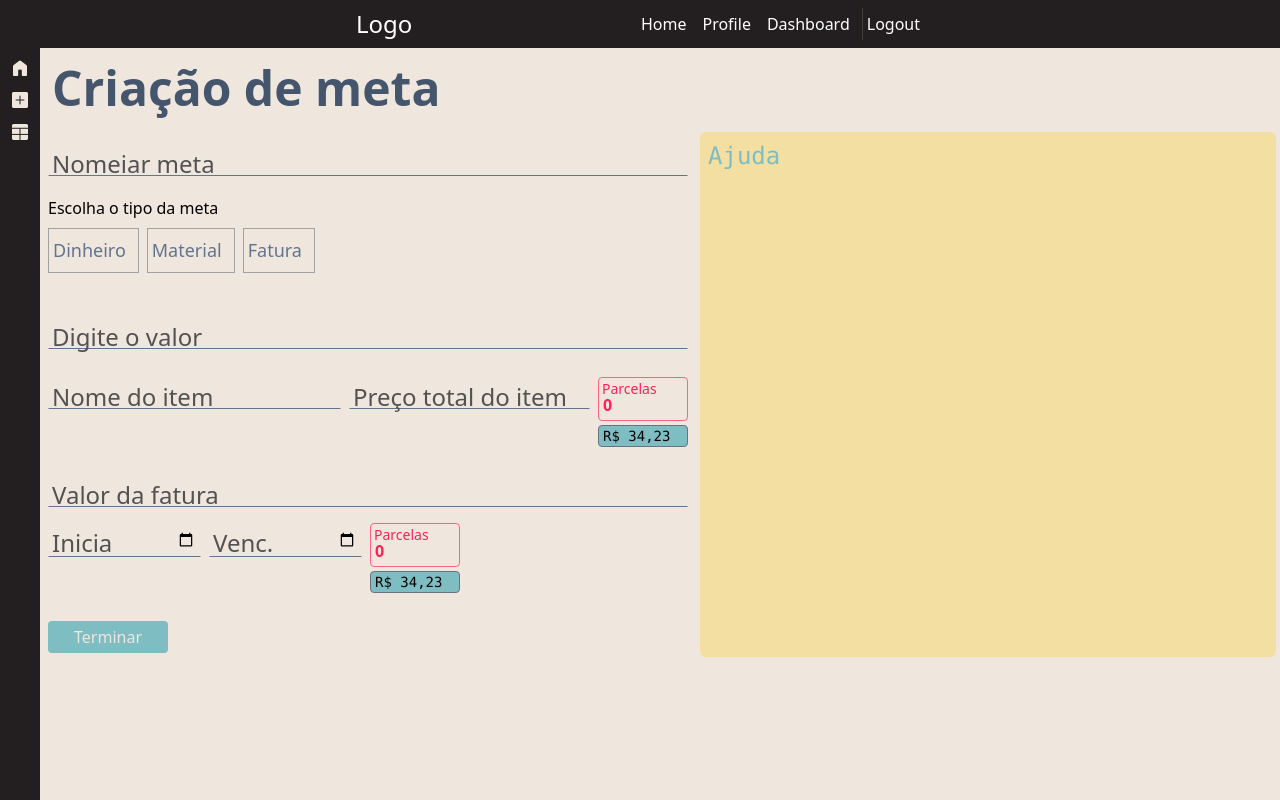
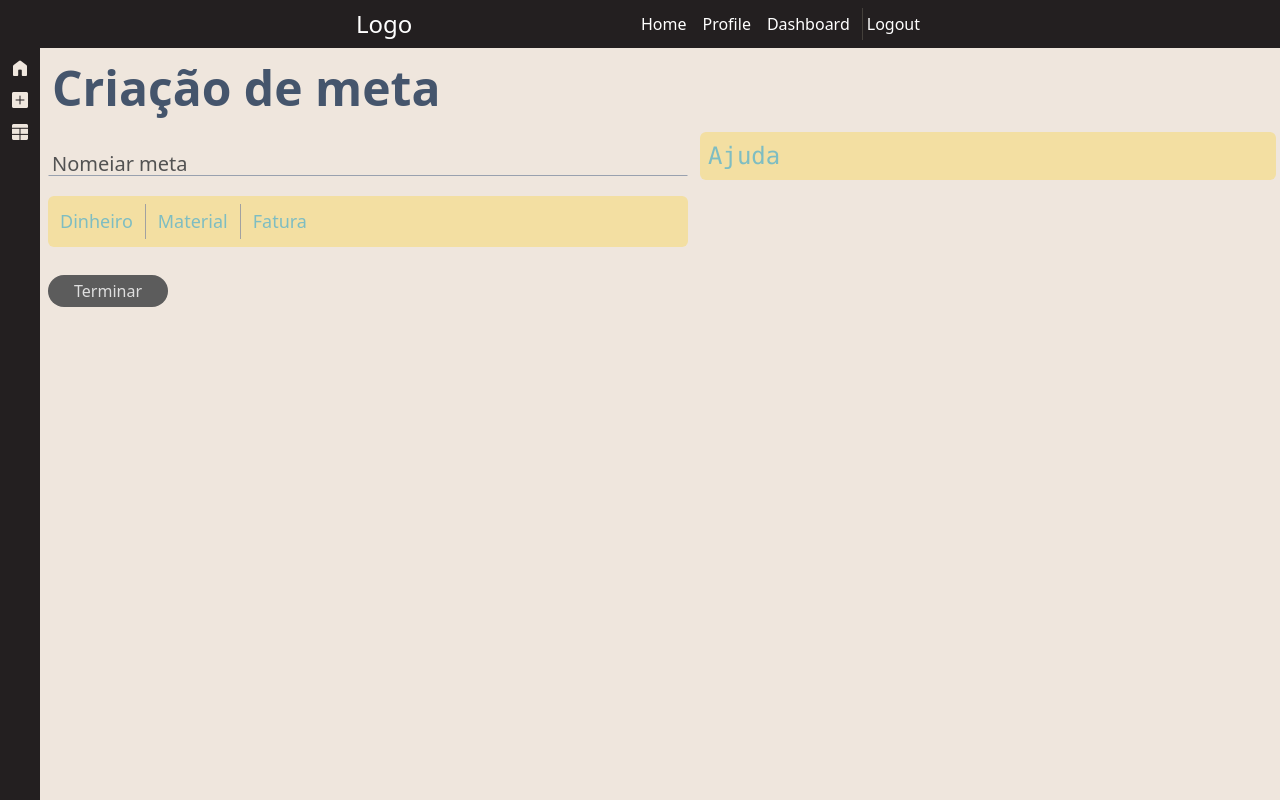
Before and after one commit to Luc4sDomingu3z/ForEnterTcc, an Angular app: page /dashboard/new in a window 1280 px wide. Shown: the top 800 px of the page. Built offline with nearby package versions, Linux system fonts and the light colour scheme.

Commit message:
Selecao de fieldset

```diff
--- a/src/app/dashboard/newmeta-dashboard/newmeta-dashboard.html
+++ b/src/app/dashboard/newmeta-dashboard/newmeta-dashboard.html
@@ -7,25 +7,20 @@
       </h1>
       <!--<hr class="border-slate-400" />-->
 
-      <section class="rounded-md flex md:flex-nowrap flex-wrap relative gap-2 mt-2 w-full mx-auto">
+      <section class="rounded-md flex md:flex-nowrap items-start flex-wrap relative gap-2 mt-2 w-full mx-auto">
         <form class="w-full max-w-5xl p-1 flex flex-col gap-5" method="post" (submit)="preventSubmit($event)">
           <fieldset>
             <div class="relative pt-2">
-              <input id="meta_name" name="meta-name" type="text" class="transition-all peer h-full ease-out p-1 w-full border border-transparent border-b-slate-500 outline-none focus:border-sky-500 focus:pt-4 valid:pt-4 focus:text-neutral-800  focus:rounded-md valid:border-lime-500 valid:rounded-sm" required aria-required="da o cu aqui">
-              <label for="meta_name" class="transition-all w-full ease-in md:text-2xl text-sm peer-focus:text-sm peer-focus:top-5 peer-valid:text-sm peer-valid:top-5 text-neutral-600 absolute left-1 leading-0 top-7">Nomeiar meta</label>
+              <input id="meta_name" name="meta-name" type="text" class="transition-all peer h-full ease-out p-1 w-full border border-transparent border-b-gray-400 outline-none focus:border-sky-500 focus:pt-4 valid:pt-4 focus:text-neutral-800  focus:rounded-md valid:border-lime-500 valid:rounded-sm" required aria-required="da o cu aqui">
+              <label for="meta_name" class="transition-all w-full ease-in md:text-xl text-sm peer-focus:text-sm peer-focus:top-5 peer-valid:text-sm peer-valid:top-5 text-neutral-600 absolute left-1 leading-0 top-7">Nomeiar meta</label>
             </div>
-
-            <!-- <div class="relative pt-2">
-              <input id="meta_name" name="meta-name" type="text" class="transition-all peer h-full leading-6 ease-out p-1 w-full border border-transparent border-b-slate-500 outline-none focus:border-sky-500 focus:pt-4 valid:pt-4 focus:text-neutral-800 focus:rounded-md valid:border-lime-500 valid:rounded-sm" required>
-              <label for="meta_name" class="transition-all ease-in text-2xl peer-focus:text-sm peer-valid:text-sm text-neutral-600 absolute left-1 leading-0 top-5"></label>
-            </div> -->
           </fieldset>
 
-          <fieldset class="flex gap-2 items-center" aria-label="Escolher tipo de meta">
-            <legend class="mb-2">Escolha o tipo da meta</legend>
+          <fieldset class="flex p-2 bg-vanilla rounded-md gap-2 items-center" aria-label="Escolher tipo de meta">
+            <!--<legend class="mb-2 p-1 rounded-md text-sm bg-vanilla">Escolha o tipo da meta</legend>-->
             <div aria-label="Dinheiro">
-              <label for="meta-type-cash" class="transition-all flex items-center justify-center gap-2 border border-neutral-400 px-1 md:p-1 text-slate-500 peer-checked:bg-slate-200 text-sm text-center md:text-lg w-full max-w-max">
-                <input type="radio" name="meta-type" id="meta-type-cash" class="peer" hidden>
+              <label for="meta-type-cash" (change)="tipoMeta($event)" class="transition-all flex items-center justify-center gap-2 border-r border-neutral-400 px-1 text-verdigris peer-checked:bg-slate-200 text-sm text-center md:text-lg w-full max-w-max">
+                <input type="radio" name="meta-type" value="cash" id="meta-type-cash" class="peer" hidden>
                 <span class="block pointer-events-none select-none">Dinheiro</span>
                 <span class="transition-all pointer-events-none select-none ease-in items-center flex opacity-0 w-full max-w-0 peer-checked:opacity-100 peer-checked:max-w-30 peer-checked:text-lime-500">
                   <span class="material-symbols-rounded" style="font-size: 26pt;">check</span>
@@ -33,8 +28,8 @@
               </label>
             </div>
             <div aria-label="Material">
-              <label for="meta-type-material" class="transition-all flex items-center justify-center gap-2 border border-neutral-400 px-1 md:p-1 text-slate-500 peer-checked:bg-slate-200 text-sm text-center md:text-lg w-full max-w-max">
-                <input type="radio" name="meta-type" id="meta-type-material" class="peer" hidden>
+              <label for="meta-type-material" (change)="tipoMeta($event)" class="transition-all flex items-center justify-center gap-2 border-r border-neutral-400 px-1 text-verdigris peer-checked:bg-slate-200 text-sm text-center md:text-lg w-full max-w-max">
+                <input type="radio" name="meta-type" id="meta-type-material" value="material" class="peer" hidden>
                 <span class="block pointer-events-none select-none">Material</span>
                 <span class="transition-all pointer-events-none select-none ease-in items-center flex opacity-0 w-full max-w-0 peer-checked:opacity-100 peer-checked:max-w-30 peer-checked:text-lime-500">
                   <span class="material-symbols-rounded" style="font-size: 26pt;">check</span>
@@ -42,9 +37,9 @@
               </label>
             </div>
             <div aria-label="Fatura">
-              <label for="meta-type-bill" class="transition-all flex items-center justify-center gap-2 border border-neutral-400 px-1 md:p-1 text-slate-500 peer-checked:bg-slate-200 text-sm text-center md:text-lg w-full max-w-max">
-                <input type="radio" name="meta-type" class="peer" id="meta-type-bill" hidden>
-                <span class="block">Fatura</span>
+              <label for="meta-type-bill" (change)="tipoMeta($event)" class="transition-all flex items-center justify-center gap-2 px-1 text-verdigris peer-checked:bg-slate-200 text-sm text-center md:text-lg w-full max-w-max">
+                <input type="radio" name="meta-type" class="peer" id="meta-type-bill" value="bill" hidden>
+                <span class="block pointer-events-none select-none">Fatura</span>
                 <span class="transition-all pointer-events-none select-none ease-in items-center flex opacity-0 w-full max-w-0 peer-checked:opacity-100 peer-checked:max-w-30 peer-checked:text-lime-500">
                   <span class="material-symbols-rounded" style="font-size: 26pt;">check</span>
                 </span>
@@ -53,49 +48,49 @@
           </fieldset>
 
           <!--Se for selecionado DINHEIRO-->
-          <fieldset class="relative pt-4">
+          <fieldset disabled="true" id="field-cash" class="relative hidden! pt-4">
             <div class="relative pt-2">
-              <input id="meta-valor" name="meta-valor" type="text" class="transition-all peer h-full ease-out p-1 w-full border border-transparent border-b-slate-500 outline-none focus:border-sky-500 focus:pt-4 valid:pt-4 focus:text-neutral-800  focus:rounded-md valid:border-lime-500 valid:rounded-sm" required>
-              <label for="meta-valor" class="transition-all w-full ease-in md:text-2xl text-sm peer-focus:text-sm peer-focus:top-5 peer-valid:text-sm peer-valid:top-5 text-neutral-600 absolute left-1 leading-0 top-7">Digite o valor</label>
+              <input id="meta-valor" name="meta-valor" type="text" class="transition-all peer h-full ease-out p-1 w-full border border-transparent border-b-gray-400 outline-none focus:border-sky-500 focus:pt-4 valid:pt-4 focus:text-neutral-800  focus:rounded-md valid:border-lime-500 valid:rounded-sm" required>
+              <label for="meta-valor" class="transition-all w-full ease-in md:text-xl text-sm peer-focus:text-sm peer-focus:top-5 peer-valid:text-sm peer-valid:top-5 text-neutral-600 absolute left-1 leading-0 top-7">Digite o valor</label>
             </div>
           </fieldset>
           <!--Se for selecionado DINHEIRO-->
 
           <!--Se for selecionado MATERIAL-->
-          <fieldset class="relative flex items-start gap-2 flex-wrap">
+          <fieldset disabled="true" id="field-material" class="relative flex items-start hidden! gap-2 flex-wrap">
             <div class="relative pt-2 grow-2">
-              <input type="text" id="meta-material-name" name="meta-material-name" class="transition-all peer h-full ease-out p-1 w-full border border-transparent border-b-slate-500 outline-none focus:border-sky-500 focus:pt-4 valid:pt-4 focus:text-neutral-800  focus:rounded-md valid:border-lime-500 valid:rounded-sm" required>
-              <label for="meta-material-name" class="transition-all w-full ease-in md:text-2xl text-sm peer-focus:text-sm peer-focus:top-5 peer-valid:text-sm peer-valid:top-5 text-neutral-600 absolute left-1 leading-0 top-7">Nome do item</label>
+              <input type="text" id="meta-material-name" name="meta-material-name" class="transition-all peer h-full ease-out p-1 w-full border border-transparent border-b-gray-400 outline-none focus:border-sky-500 focus:pt-4 valid:pt-4 focus:text-neutral-800  focus:rounded-md valid:border-lime-500 valid:rounded-sm" required>
+              <label for="meta-material-name" class="transition-all w-full ease-in md:text-xl text-sm peer-focus:text-sm peer-focus:top-5 peer-valid:text-sm peer-valid:top-5 text-neutral-600 absolute left-1 leading-0 top-7">Nome do item</label>
             </div>
             <div class="relative pt-2">
-              <input type="text" id="meta-material-valor" name="meta-material-valor" class="transition-all peer h-full ease-out p-1 w-full border border-transparent border-b-slate-500 outline-none focus:border-sky-500 focus:pt-4 valid:pt-4 focus:text-neutral-800  focus:rounded-md valid:border-lime-500 valid:rounded-sm" required>
-              <label for="meta-material-valor" class="transition-all w-full ease-in md:text-2xl text-sm peer-focus:text-sm peer-focus:top-5 peer-valid:text-sm peer-valid:top-5 text-neutral-600 absolute left-1 leading-0 top-7">Preço total do item</label>
+              <input type="text" id="meta-material-valor" name="meta-material-valor" class="transition-all peer h-full ease-out p-1 w-full border border-transparent border-b-gray-400 outline-none focus:border-sky-500 focus:pt-4 valid:pt-4 focus:text-neutral-800  focus:rounded-md valid:border-lime-500 valid:rounded-sm" required>
+              <label for="meta-material-valor" class="transition-all w-full ease-in md:text-xl text-sm peer-focus:text-sm peer-focus:top-5 peer-valid:text-sm peer-valid:top-5 text-neutral-600 absolute left-1 leading-0 top-7">Preço total do item</label>
             </div>
             <div class="relative grow md:grow-0 pt-2 flex flex-col gap-1">
-              <input type="number" min="1" value="0" max="90" id="meta-material-parcelas" name="meta-material-parcelas" class="transition-all peer h-full ease-out p-1 w-full border border-transparent border-b-slate-500 outline-none focus:border-sky-500 focus:pt-4 valid:pt-4 focus:text-neutral-800 focus:rounded-md valid:border-lime-500 valid:rounded-sm invalid:border-rose-400 invalid:pt-4 invalid:rounded-sm invalid:text-rose-500 invalid:font-bold" required>
-              <label for="meta-material-parcelas" class="transition-all w-full ease-in md:text-2xl text-sm peer-focus:text-sm peer-focus:top-5 peer-valid:text-sm peer-valid:top-5 text-neutral-600 absolute left-1 leading-0 top-7 peer-invalid:text-sm peer-invalid:top-5 peer-invalid:text-rose-500">Parcelas</label>
+              <input type="number" min="1" value="0" max="90" id="meta-material-parcelas" name="meta-material-parcelas" class="transition-all peer h-full ease-out p-1 w-full border border-transparent border-b-gray-400outline-none focus:border-sky-500 focus:pt-4 valid:pt-4 focus:text-neutral-800 focus:rounded-md valid:border-lime-500 valid:rounded-sm invalid:border-rose-400 invalid:pt-4 invalid:rounded-sm invalid:text-rose-500 invalid:font-bold" required>
+              <label for="meta-material-parcelas" class="transition-all w-full ease-in md:text-xl text-sm peer-focus:text-sm peer-focus:top-5 peer-valid:text-sm peer-valid:top-5 text-neutral-600 absolute left-1 leading-0 top-7 peer-invalid:text-sm peer-invalid:top-5 peer-invalid:text-rose-500">Parcelas</label>
               <span class="bottom-0 left-0 block bg-verdigris border border-gray-500 px-1 rounded-sm text-sm font-mono select-none pointer-events-none">R$ 34,23 </span>
             </div>
           </fieldset>
           <!--Se for selecionado MATERIAL-->
 
           <!--Se for selecionado FATURA-->
-          <fieldset class="relative flex flex-1 flex-wrap items-start gap-2">
+          <fieldset disabled="true" id="field-bill" class="relative flex flex-1 flex-wrap hidden! items-start gap-2">
             <div class="relative pt-2 basis-100 md:basis-200">
-              <input type="text" id="meta-fatura-valor" name="meta-fatura-valor" class="transition-all peer h-full ease-out p-1 w-full border border-transparent border-b-slate-500 outline-none focus:border-sky-500 focus:pt-4 valid:pt-4 focus:text-neutral-800 focus:rounded-md valid:border-lime-500 valid:rounded-sm" required>
-              <label for="meta-fatura-valor" class="transition-all w-full ease-in md:text-2xl text-sm peer-focus:text-sm peer-focus:top-5 peer-valid:text-sm peer-valid:top-5 text-neutral-600 absolute left-1 leading-0 top-7">Valor da fatura</label>
+              <input type="text" id="meta-fatura-valor" name="meta-fatura-valor" class="transition-all peer h-full ease-out p-1 w-full border border-transparent border-b-gray-400 outline-none focus:border-sky-500 focus:pt-4 valid:pt-4 focus:text-neutral-800 focus:rounded-md valid:border-lime-500 valid:rounded-sm" required>
+              <label for="meta-fatura-valor" class="transition-all w-full ease-in md:text-xl text-sm peer-focus:text-sm peer-focus:top-5 peer-valid:text-sm peer-valid:top-5 text-neutral-600 absolute left-1 leading-0 top-7">Valor da fatura</label>
             </div>
             <div class="relative pt-2 grow md:grow-0">
-              <input type="date" id="meta-fatura-datain" name="meta-fatura-datain" class="transition-all peer h-full ease-out p-1 w-full border border-transparent border-b-slate-500 outline-none text-transparent focus:border-sky-500 focus:pt-4 valid:pt-4 focus:text-neutral-800 focus:rounded-md valid:text-neutral-800 valid:border-lime-500 valid:rounded-sm" required>
-              <label for="meta-fatura-datain" class="transition-all w-full ease-in md:text-2xl text-sm peer-focus:text-sm peer-focus:top-5 peer-valid:text-sm peer-valid:top-5 text-neutral-600 absolute left-1 leading-0 top-7">Inicia</label>
+              <input type="date" id="meta-fatura-datain" name="meta-fatura-datain" class="transition-all peer h-full ease-out p-1 w-full border border-transparent border-b-gray-400 outline-none text-transparent focus:border-sky-500 focus:pt-4 valid:pt-4 focus:text-neutral-800 focus:rounded-md valid:text-neutral-800 valid:border-lime-500 valid:rounded-sm" required>
+              <label for="meta-fatura-datain" class="transition-all w-full ease-in md:text-xl text-sm peer-focus:text-sm peer-focus:top-5 peer-valid:text-sm peer-valid:top-5 text-neutral-600 absolute left-1 leading-0 top-7">Inicia</label>
             </div>
             <div class="relative pt-2 grow md:grow-0">
-              <input type="date" id="meta-fatura-dataout" name="meta-fatura-dataout" class="transition-all peer h-full ease-out p-1 w-full border border-transparent border-b-slate-500 outline-none text-transparent focus:border-sky-500 focus:pt-4 valid:pt-4 focus:text-neutral-800 focus:rounded-md valid:text-neutral-800 valid:border-lime-500 valid:rounded-sm" required>
-              <label for="meta-fatura-dataout" class="transition-all w-full ease-in md:text-2xl text-sm peer-focus:text-sm peer-focus:top-5 peer-valid:text-sm peer-valid:top-5 text-neutral-600 absolute left-1 leading-0 top-7">Venc.</label>
+              <input type="date" id="meta-fatura-dataout" name="meta-fatura-dataout" class="transition-all peer h-full ease-out p-1 w-full border border-transparent border-b-gray-400 outline-none text-transparent focus:border-sky-500 focus:pt-4 valid:pt-4 focus:text-neutral-800 focus:rounded-md valid:text-neutral-800 valid:border-lime-500 valid:rounded-sm" required>
+              <label for="meta-fatura-dataout" class="transition-all w-full ease-in md:text-xl text-sm peer-focus:text-sm peer-focus:top-5 peer-valid:text-sm peer-valid:top-5 text-neutral-600 absolute left-1 leading-0 top-7">Venc.</label>
             </div>
             <div class="relative pt-2 flex flex-col gap-1">
               <input type="number" min="1" value="0" max="90" id="meta-fatura-parcelas" name="meta-fatura-parcelas" class="transition-all peer h-full ease-out p-1 w-full border border-transparent border-b-slate-500 outline-none focus:border-sky-500 focus:pt-4 valid:pt-4 focus:text-neutral-800 focus:rounded-md valid:border-lime-500 valid:rounded-sm invalid:border-rose-400 invalid:pt-4 invalid:rounded-sm invalid:text-rose-500 invalid:font-bold" required>
-              <label for="meta-fatura-parcelas" class="transition-all w-full ease-in md:text-2xl text-sm peer-focus:text-sm peer-focus:top-5 peer-valid:text-sm peer-valid:top-5 text-neutral-600 absolute left-1 leading-0 top-7 peer-invalid:text-sm peer-invalid:top-5 peer-invalid:text-rose-500">Parcelas</label>
+              <label for="meta-fatura-parcelas" class="transition-all w-full ease-in md:text-xl text-sm peer-focus:text-sm peer-focus:top-5 peer-valid:text-sm peer-valid:top-5 text-neutral-600 absolute left-1 leading-0 top-7 peer-invalid:text-sm peer-invalid:top-5 peer-invalid:text-rose-500">Parcelas</label>
               <span class="bottom-0 left-0 block bg-verdigris border border-gray-500 px-1 rounded-sm text-sm font-mono select-none pointer-events-none">R$ 34,23 </span>
             </div>
           </fieldset>
@@ -103,7 +98,7 @@
 
           <fieldset class="mt-2">
             <div class="relative">
-              <button type="button" class="flex items-center cursor-pointer justify-center p-1 rounded-sm text-center w-full max-w-30 bg-verdigris text-linen">
+              <button type="button" class="flex items-center cursor-pointer justify-center p-1 rounded-full text-center w-full max-w-30 bg-persian-red text-vanilla disabled:saturate-0 disabled:cursor-not-allowed" disabled>
                 <span class="block">Terminar</span>
               </button>
             </div>
--- a/src/app/dashboard/newmeta-dashboard/newmeta-dashboard.ts
+++ b/src/app/dashboard/newmeta-dashboard/newmeta-dashboard.ts
@@ -28,4 +28,34 @@ export class NewmetaDashboard {
       }
     }
   }
+
+  /**
+   * Habilitar campos respectivos da escolha do tipo de meta
+   * @param {Event} e
+   * @returns
+   */
+  protected tipoMeta(e: Event) {
+    if (e.currentTarget === null && e.target === null) return;
+    const label: HTMLLabelElement = e.currentTarget as HTMLLabelElement
+    const input: HTMLInputElement = e.target as HTMLInputElement
+
+    const field = (id: string): null | void => {
+      const el = document.querySelector(`fieldset#field-${id}`) as HTMLFieldSetElement;
+      if (!el) return;
+      el.classList.contains('hidden!') ? el.classList.remove('hidden!') : el.classList.add('hidden!')
+      el.disabled = false
+      const fields = document.querySelectorAll('fieldset')
+      fields.forEach((fl) => {
+        if (fl.id.includes(id) === false && fl.id.includes('field')) {
+          if (!fl.classList.contains('hidden!')) {
+            fl.classList.add('hidden!')
+            fl.disabled = true
+          }
+        }
+      })
+    }
+
+    if (input.checked)
+      field(input?.value)
+  }
 }
--- a/src/app/services/auth.ts
+++ b/src/app/services/auth.ts
@@ -38,7 +38,6 @@ export class Auth {
 
   isLogged(): boolean {
     const usuario = sessionStorage.getItem(this.AUTH_USER)
-    console.log(usuario)
     return usuario ? true : false
   }
 
```
